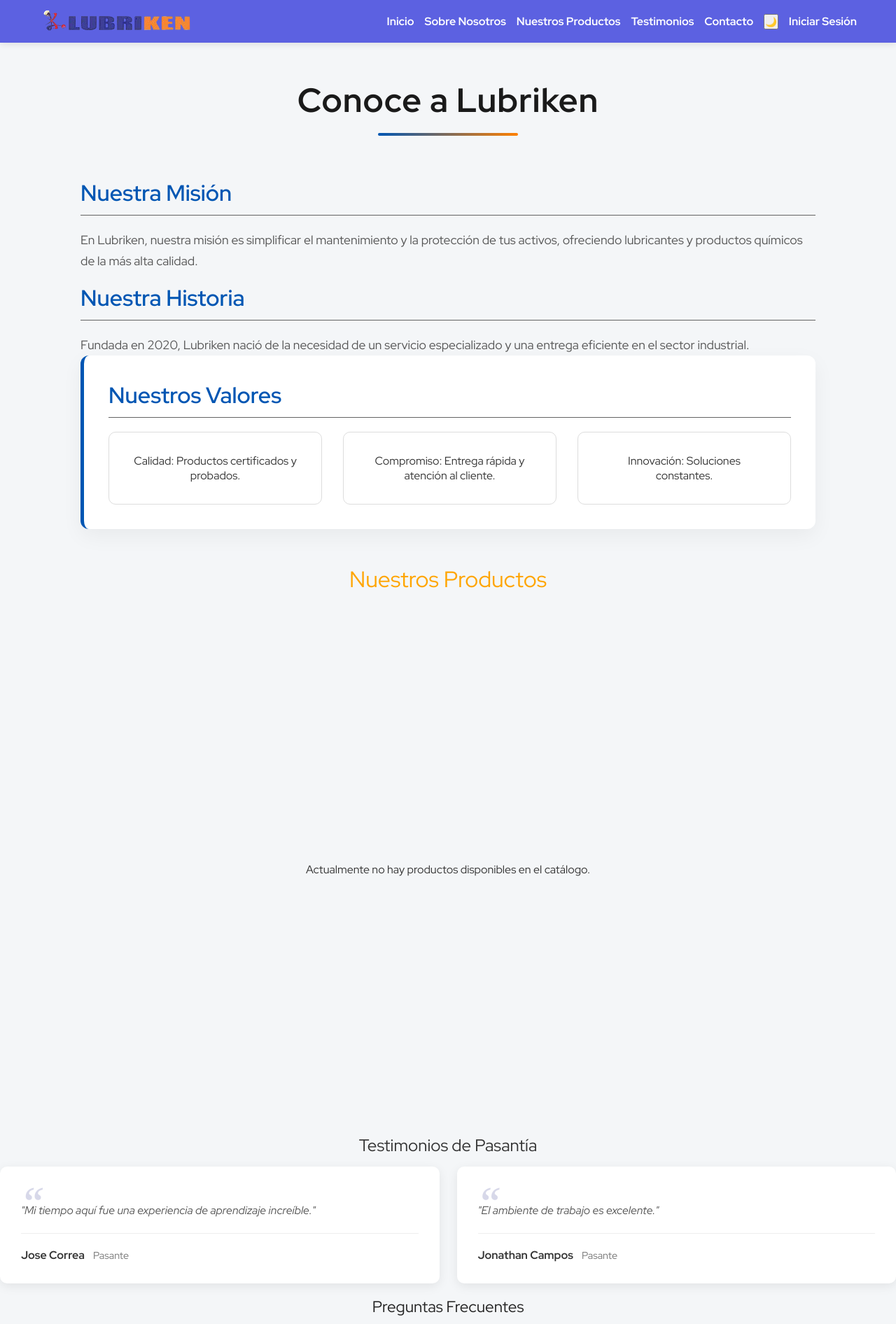
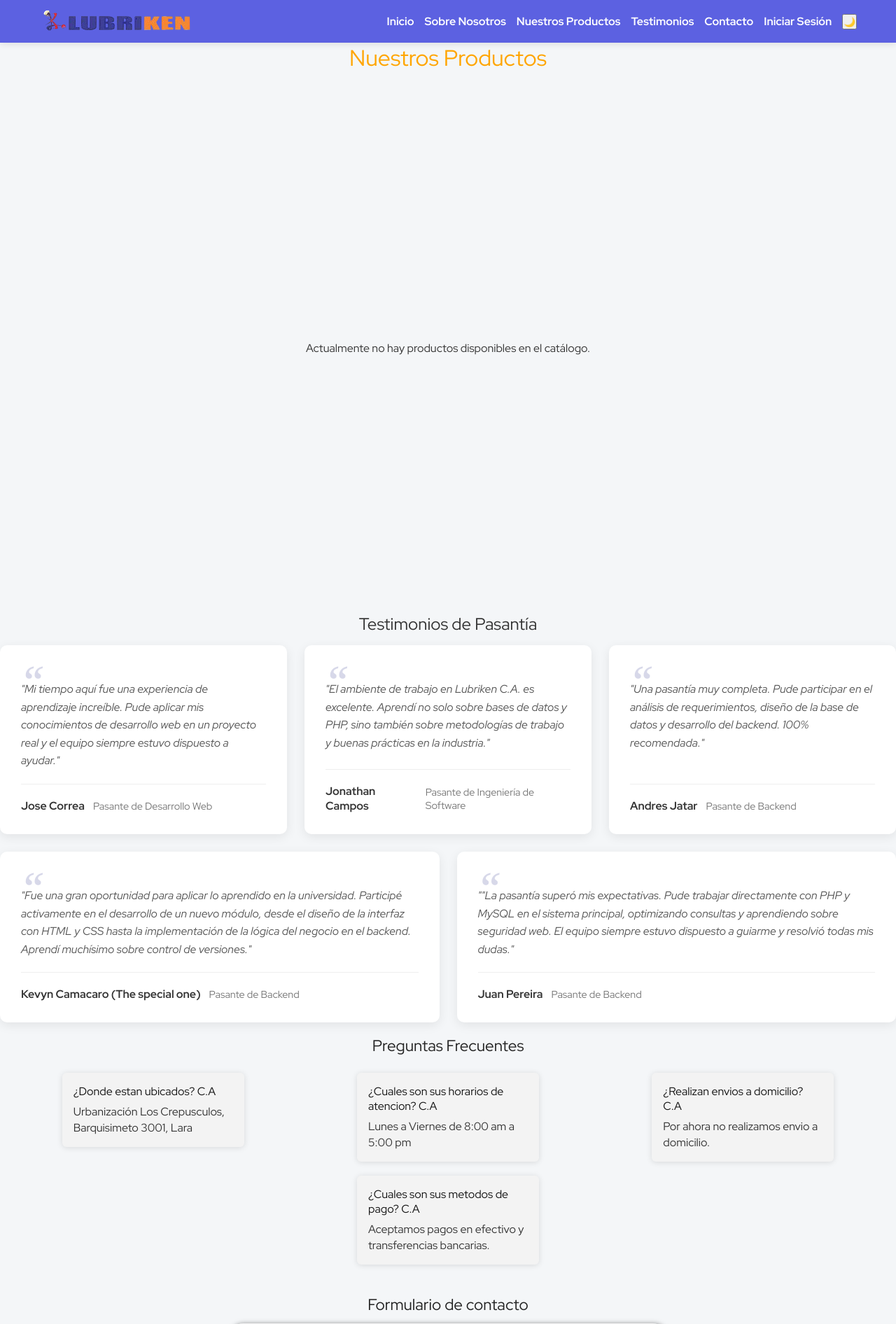
Before and after one commit to JonathanECH/loginPooMejorado, a PHP site: page / in a window 1280 px wide. Shown: the top 1892 px of the page at 70% size. Run offline with PHP 8.4, Linux system fonts and the light colour scheme; data that the repository does not hold is empty; some web fonts are replaced.

Commit message:
Arreglos del desastre o de la blasfemia que hicieron con el codigo mio

```diff
--- a/src/views/dashboard.php
+++ b/src/views/dashboard.php
@@ -71,13 +71,10 @@ $csrf_token = SecurityHelper::getCsrfToken();
       <nav class="desktop-menu">
         <ul>
           <li><a href="#">Inicio</a></li>
-          <li><a href="#sobrenosotros-view">Sobre Nosotros</a></li>
+          <li><a href="nosotros.php">Sobre Nosotros</a></li>
           <li><a href="#productos">Nuestros Productos</a></li>
           <li><a href="#testimonios">Testimonios</a></li>
           <li><a href="#formulario-contacto">Contacto</a></li>
-          <li>
-            <button id="theme-toggle-desktop" class="theme-btn" title="Cambiar tema">🌙</button>
-          </li>
 
           <?php if ($user_logged_in && $user_rol !== 'administrador'): ?>
             <li class="cart-icon-container">
@@ -197,6 +169,14 @@ $csrf_token = SecurityHelper::getCsrfToken();
   </header>
 
   <main>
+    <?php if ($user_logged_in): ?>
+      <form action="../php/controllers/UserController.php" method="POST" style="text-align: right; padding: 10px;">
+        <input type="hidden" name="csrf_token" value="<?php echo $csrf_token; ?>">
+        <input type="hidden" name="action" value="logout">
+        <button type="submit" class="logout-btn">Cerrar Sesión</button>
+      </form>
+    <?php endif; ?>
+
     <?php if ($update_error_message): ?>
       <div class="errorMsg" style="color: red; padding: 10px; text-align:center; border: 1px solid red; margin: 10px;">
         <?php echo htmlspecialchars($update_error_message); ?>
@@ -216,28 +195,6 @@ $csrf_token = SecurityHelper::getCsrfToken();
       </div>
     <?php endif; ?>
 
-    <section id="sobrenosotros-view" class="content-view content-container sobrenosotros" style="display:none;">
-      <h1 class="page-title">Conoce a Lubriken</h1>
-      <hr>
-      <section class="mission">
-        <h2>Nuestra Misión</h2>
-        <p>En Lubriken, nuestra misión es simplificar el mantenimiento y la protección de tus activos, ofreciendo
-          lubricantes y productos químicos de la más alta calidad.</p>
-      </section>
-      <section class="history">
-        <h2>Nuestra Historia</h2>
-        <p>Fundada en 2020, Lubriken nació de la necesidad de un servicio especializado y una entrega eficiente en el
-          sector industrial.</p>
-      </section>
-      <section class="values">
-        <h2>Nuestros Valores</h2>
-        <ul>
-          <li><strong>Calidad:</strong> Productos certificados y probados.</li>
-          <li><strong>Compromiso:</strong> Entrega rápida y atención al cliente.</li>
-          <li><strong>Innovación:</strong> Soluciones constantes.</li>
-        </ul>
-      </section>
-    </section>
 
     <section id="productos" class="productos">
       <h2 class="productos-title">Nuestros Productos</h2>
@@ -251,107 +208,178 @@ $csrf_token = SecurityHelper::getCsrfToken();
       <?php endif; ?>
 
       <?php foreach ($products as $product):
+        // Usamos stock_disponible calculado en SQL (stock_actual - stock_comprometido)
         $stock = $product['stock_disponible'];
         $status_class = ($stock > 0) ? 'available' : 'sold-out';
         $status_text = ($stock > 0) ? 'DISPONIBLE (' . $stock . ' en stock)' : 'AGOTADO';
-        ?>
+      ?>
         <figure>
           <img src="<?php echo htmlspecialchars($product['imagen_url']); ?>"
             alt="<?php echo htmlspecialchars($product['nombre']); ?>" />
 
           <figcaption><?php echo htmlspecialchars($product['nombre']); ?></figcaption>
-          <p><?php echo htmlspecialchars($product['descripcion'] ?? ''); ?></p>
+          <p><?php echo htmlspecialchars($product['descripcion'] ?? 'Sin descripción.'); ?></p>
           <p>Precio: <strong><?php echo htmlspecialchars($product['precio']); ?>$</strong></p>
 
           <?php if ($user_rol === 'administrador'): ?>
+
             <form action="../php/controllers/ProductController.php" method="POST" class="admin-controls">
               <input type="hidden" name="csrf_token" value="<?php echo $csrf_token; ?>">
+
               <input type="hidden" name="product_id" value="<?php echo $product['id']; ?>">
+
               <label style="font-size: 0.8rem;">Stock Físico Total:</label>
-              <input type="number" name="new_stock" value="<?php echo $product['stock_actual']; ?>" min="0"
-                style="width: 60px;">
+              <input type="number" name="new_stock" value="<?php echo $product['stock_actual']; ?>" min="0" style="width: 60px;">
+
               <div style="margin-top: 5px;">
                 <button type="submit" name="action" value="update_stock" class="btn admin-btn">Actualizar</button>
-                <button type="submit" name="action" value="delete_product" class="btn admin-btn delete-btn"
-                  onclick="return confirm('¿Seguro que deseas eliminar este producto?');">Eliminar</button>
+                <button type="submit" name="action" value="delete_product" class="btn admin-btn delete-btn" onclick="return confirm('¿Seguro que deseas eliminar este producto?');">Eliminar</button>
               </div>
             </form>
+
           <?php else: ?>
+
             <form action="../php/controllers/ProductController.php" method="POST">
               <input type="hidden" name="csrf_token" value="<?php echo $csrf_token; ?>">
+
               <input type="hidden" name="action" value="add_to_cart">
               <input type="hidden" name="product_id" value="<?php echo $product['id']; ?>">
+
               <?php if ($user_logged_in): ?>
-                <input type="number" name="quantity" value="1" min="1" max="<?php echo $stock; ?>" <?php echo ($stock <= 0) ? 'disabled' : ''; ?> style="width: 50px; text-align: center;">
-                <button type="submit" class="btn" <?php echo ($stock <= 0) ? 'disabled' : ''; ?>>Reservar</button>
+                <input type="number" name="quantity" value="1" min="1" max="<?php echo $stock; ?>"
+                  <?php echo ($stock <= 0) ? 'disabled' : ''; ?> style="width: 50px; text-align: center;">
+
+                <button type="submit" class="btn" <?php echo ($stock <= 0) ? 'disabled' : ''; ?>>
+                  Reservar
+                </button>
               <?php else: ?>
-                <a href="./login.php" class="btn">Iniciar Sesión para Reservar</a>
+                <a href="./login.php" class="btn">Reservar</a>
               <?php endif; ?>
             </form>
+
           <?php endif; ?>
-
-          <h3 class="status <?php echo $status_class; ?>"><?php echo $status_text; ?></h3>
+          <h3 class="status <?php echo $status_class; ?>">
+            <?php echo $status_text; ?>
+          </h3>
         </figure>
       <?php endforeach; ?>
+
     </section>
 
     <h2 id="testimonio-pepon">Testimonios de Pasantía</h2>
     <section id="testimonios" class="testimonial-container">
+
       <section class="testimonial-card">
-        <blockquote>"Mi tiempo aquí fue una experiencia de aprendizaje increíble."</blockquote>
+        <blockquote>
+          "Mi tiempo aquí fue una experiencia de aprendizaje increíble. Pude aplicar mis conocimientos de desarrollo web
+          en un proyecto real y el equipo siempre estuvo dispuesto a ayudar."
+        </blockquote>
         <section class="testimonial-author">
           <p class="author-name">Jose Correa</p>
-          <p class="author-role">Pasante</p>
+          <p class="author-role">Pasante de Desarrollo Web</p>
         </section>
       </section>
+
       <section class="testimonial-card">
-        <blockquote>"El ambiente de trabajo es excelente."</blockquote>
+        <blockquote>
+          "El ambiente de trabajo en Lubriken C.A. es excelente. Aprendí no solo sobre bases de datos y PHP, sino
+          también sobre metodologías de trabajo y buenas prácticas en la industria."
+        </blockquote>
         <section class="testimonial-author">
           <p class="author-name">Jonathan Campos</p>
-          <p class="author-role">Pasante</p>
+          <p class="author-role">Pasante de Ingeniería de Software</p>
         </section>
       </section>
+
+      <section class="testimonial-card">
+        <blockquote>
+          "Una pasantía muy completa. Pude participar en el análisis de requerimientos, diseño de la base de datos y
+          desarrollo del backend. 100% recomendada."
+        </blockquote>
+        <section class="testimonial-author">
+          <p class="author-name">Andres Jatar</p>
+          <p class="author-role">Pasante de Backend</p>
+        </section>
+      </section>
+
+      <section class="testimonial-card">
+        <blockquote>
+          "Fue una gran oportunidad para aplicar lo aprendido en la universidad. Participé activamente en el desarrollo
+          de un nuevo módulo, desde el diseño de la interfaz con HTML y CSS hasta la implementación de la lógica del
+          negocio en el backend. Aprendí muchísimo sobre control de versiones."
+        </blockquote>
+        <section class="testimonial-author">
+          <p class="author-name">Kevyn Camacaro (The special one)</p>
+          <p class="author-role">Pasante de Backend</p>
+        </section>
+      </section>
+
+      <section class="testimonial-card">
+        <blockquote>
+          ""La pasantía superó mis expectativas. Pude trabajar directamente con PHP y MySQL en el sistema principal,
+          optimizando consultas y aprendiendo sobre seguridad web. El equipo siempre estuvo dispuesto a guiarme y
+          resolvió todas mis dudas."
+        </blockquote>
+        <section class="testimonial-author">
+          <p class="author-name">Juan Pereira</p>
+          <p class="author-role">Pasante de Backend</p>
+        </section>
+      </section>
+
     </section>
-
+    <!--Preguntas frecuentes-->
     <h3 class="faq-title">Preguntas Frecuentes</h3>
     <section id="preguntas" class="preguntas">
       <article class="pregunta-card">
-        <h4>¿Dónde están ubicados?</h4>
-        <p>Urbanización Los Crepusculos, Barquisimeto 3001, Lara.</p>
+        <h4>¿Donde estan ubicados? C.A</h4>
+        <p>Urbanización Los Crepusculos, Barquisimeto 3001, Lara</p>
       </article>
+
+      <article class="pregunta-card">
+        <h4>¿Cuales son sus horarios de atencion? C.A</h4>
+        <p>Lunes a Viernes de 8:00 am a 5:00 pm</p>
+      </article>
+
+      <article class="pregunta-card">
+        <h4>¿Realizan envios a domicilio? C.A</h4>
+        <p>Por ahora no realizamos envio a domicilio.</p>
+      </article>
+
+      <article class="pregunta-card">
+        <h4>¿Cuales son sus metodos de pago? C.A</h4>
+        <p>Aceptamos pagos en efectivo y transferencias bancarias.</p>
+      </article>
+
     </section>
-
+    <!--Preguntas frecuentes-->
     <section id="formulario-contacto" class="container-form">
       <h2 class="container-form__title">Formulario de contacto</h2>
-
       <form class="container-form__form" action="" method="POST">
 
         <div class="container-form__div">
           <label for="nombre_contacto">Nombre</label>
-          <input type="text" id="nombre_contacto" name="nombre_contacto" placeholder="Nombre">
+          <input class="container-form__campo" type="text" id="nombre_contacto" placeholder="Nombre">
         </div>
 
         <div class="container-form__div">
           <label for="numero_contacto">Numero</label>
-          <input type="number" id="numero_contacto" name="numero_contacto" placeholder="Numero" min="1">
+          <input class="container-form__campo" type="number" id="numero_contacto" placeholder="Numero" min="1">
         </div>
 
         <div class="container-form__div">
           <label for="correo_contacto">Correo</label>
-          <input type="email" id="correo_contacto" name="correo_contacto" placeholder="Correo">
+          <input class="container-form__campo" type="email" id="correo_contacto" placeholder="Correo">
         </div>
 
         <div class="container-form__div">
           <label for="mensaje_contacto">Mensaje</label>
-          <textarea name="mensaje_contacto" id="mensaje_contacto" placeholder="Deja un mensaje"></textarea>
+          <textarea class="container-form__campo" name="mensaje_contacto" id="mensaje_contacto" placeholder="Deja un mensaje"></textarea>
         </div>
 
-        <div class="container-form__submit alinear-derecha">
+        <div class="container-form__div container-form__submit alinear-derecha">
           <button type="submit">Enviar</button>
         </div>
-
       </form>
-    </section>
 
   </main>
 
```
Also changed, not shown: other parts of src/views/dashboard.php (+5 -32 lines), src/js/header-component.js (+19 -10 lines), src/views/nosotros.php (+98 -25 lines).
